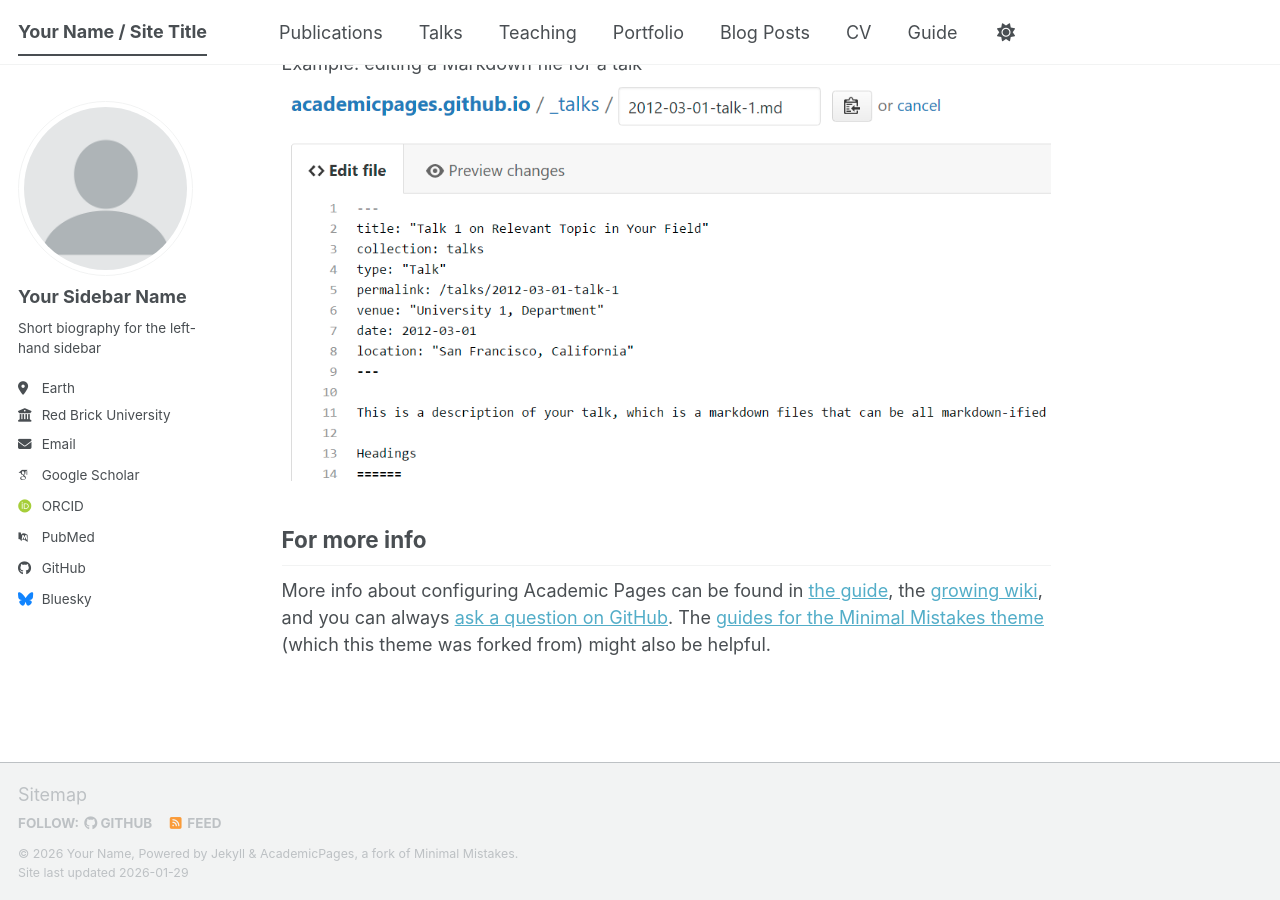
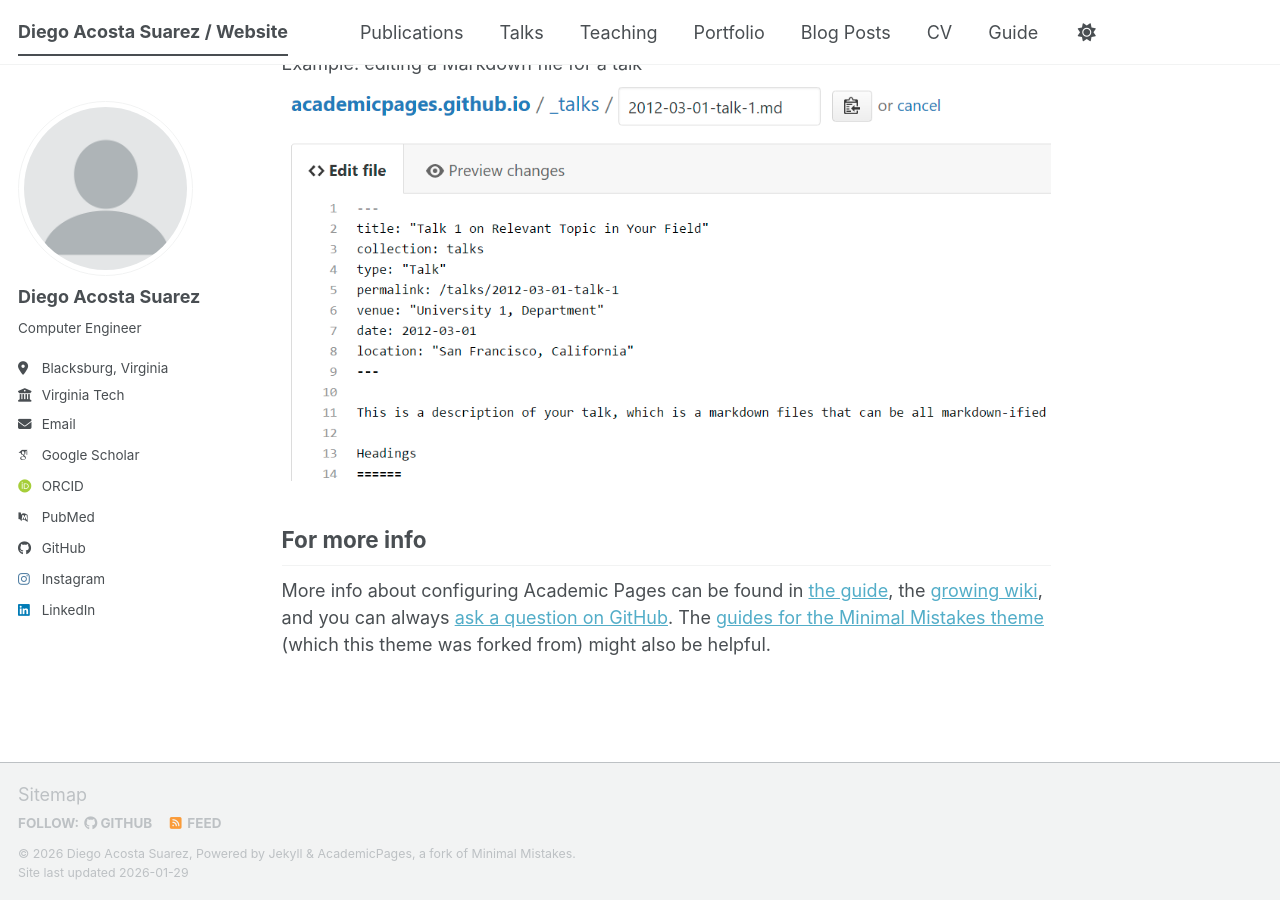
Before and after one commit to diegosuarez1/diegosuarez1.github.io, a Jekyll site: the page built from _pages/about.md, in a window 1280 px wide and 900 px high, scrolled down 2720 px. Built offline with Jekyll 4.4.1, drawn with Linux system fonts in a browser that asks for light colours; some web fonts are replaced; a script bundle is joined from its source files by our own code; library files that are not in the unit come from our copies.

Commit message:
Updated site config with personal info

```diff
--- a/_config.yml
+++ b/_config.yml
@@ -9,14 +9,14 @@
 # Basic Site Settings
 locale                   : "en-US"
 site_theme               : "default" # The available themes options are "default", "air", "sunrise", "mint", "dirt" and "contrast"
-title                    : "Your Name / Site Title"
+title                    : "Diego Acosta Suarez / Website"
 title_separator          : "-"
-name                     : &name "Your Name"
-description              : &description "Your Name's academic portfolio"   # Update this with a general description of your site, this is the default if not overridden by a page
-url                      : https://academicpages.github.io # The base hostname & protocol for your site e.g. "https://[your GitHub username].github.io",
+name                     : &name "Diego Acosta Suarez"
+description              : &description "This site is about Diego Acosta Suarez, showing his accomplishments!"   # Update this with a general description of your site, this is the default if not overridden by a page
+url                      : https://diegosuarez1.github.io # The base hostname & protocol for your site e.g. "https://[your GitHub username].github.io",
                                                            # or if you already have some other page hosted on Github then use "https://[your GitHub username].github.io/[Your Repo Name]"
 baseurl                  : "" # the subpath of your site, e.g. "/blog"
-repository               : "academicpages/academicpages.github.io"
+repository               : "diegosuarez1.github.io"
 
 # Site Author - The following control what appear as part of the author content on the side bar.
 #               If a field is blank the icon and link will not appear, otherwise it will be shown.
@@ -24,13 +24,13 @@ repository               : "academicpages/academicpages.github.io"
 author:
   # Biographic information
   avatar           : "profile.png"
-  name             : "Your Sidebar Name"
+  name             : "Diego Acosta Suarez"
   pronouns         : # example: "she/her"
-  bio              : "Short biography for the left-hand sidebar"
-  location         : "Earth"
-  employer         : "Red Brick University"
+  bio              : "Computer Engineer"
+  location         : "Blacksburg, Virginia"
+  employer         : "Virginia Tech"
   uri              : # URL
-  email            : "none@example.org"
+  email            : "diego.acosta.su@gmail.com"
 
   # Academic websites
   academia         : # URL
@@ -51,22 +51,22 @@ author:
   bitbucket        : # Username - Update with your username on the site
   codepen          : # Username
   dribbble         : # Username
-  github           : "academicpages"
+  github           : "diegosuarez1"
   kaggle           : # Username
   stackoverflow    : # User number or user number and name (i.e., use "1" or "1/jeff-atwood")
 
   # Social media
   artstation       : # Username
-  bluesky          : "bsky.app" # Replace this with you Bluesky username
+  bluesky          : # Replace this with you Bluesky username
   facebook         : # Username
   flickr           : # Username
   foursquare       : # Username
   goodreads        : # Username
   google_plus      : # Username
   keybase          : # Username
-  instagram        : # Username
+  instagram        : "d.suarez50"
   lastfm           : # Username
-  linkedin         : # Username
+  linkedin         : "Diego-AS"
   mastodon         : # URL
   medium           : # URL
   pinterest        : # Username
```
